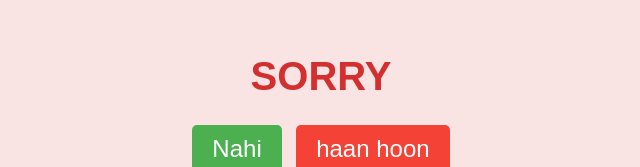
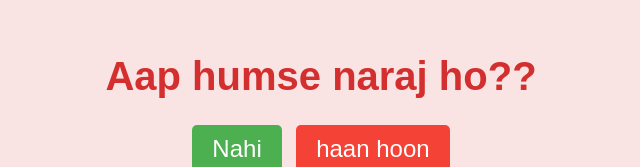
Before and after one commit to cyberking-coder/valentine, a plain HTML site: page index.html in a window 1280 px wide. Shown: the part 138-305 px from the top of the page, without its empty margins (319-959 px from the left). Drawn offline with Linux system fonts and the light colour scheme.

Commit message:
Update index.html

```diff
--- a/index.html
+++ b/index.html
@@ -8,7 +8,7 @@
 </head>
 <body>
     <div class="container">
-        <h1>SORRY</h1>
+        <h1>Aap humse naraj ho??</h1>
         <div class="buttons">
             <button class="yes-button" onclick="handleYesClick()">Nahi</button>
             <button class="no-button" onclick="handleNoClick()">haan hoon</button>
```
